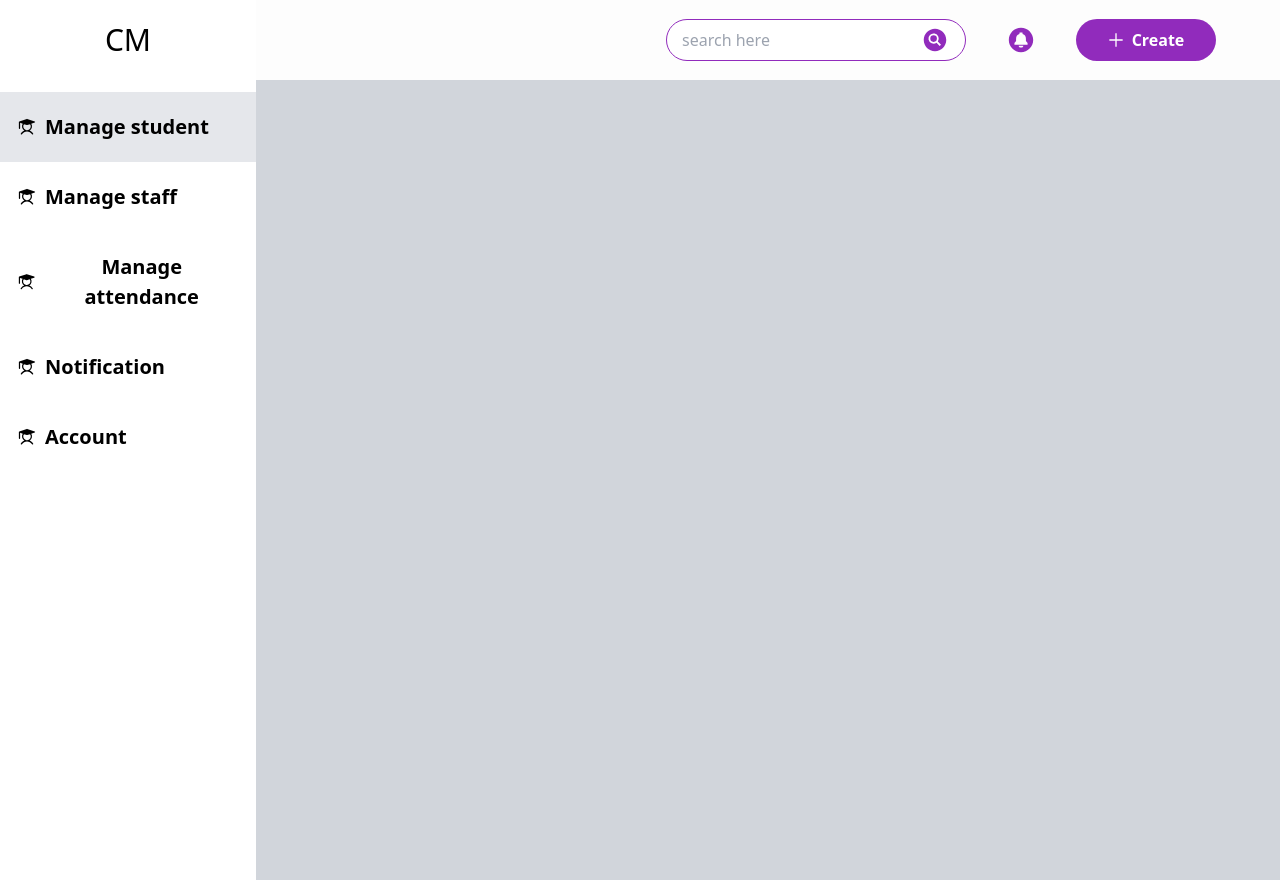
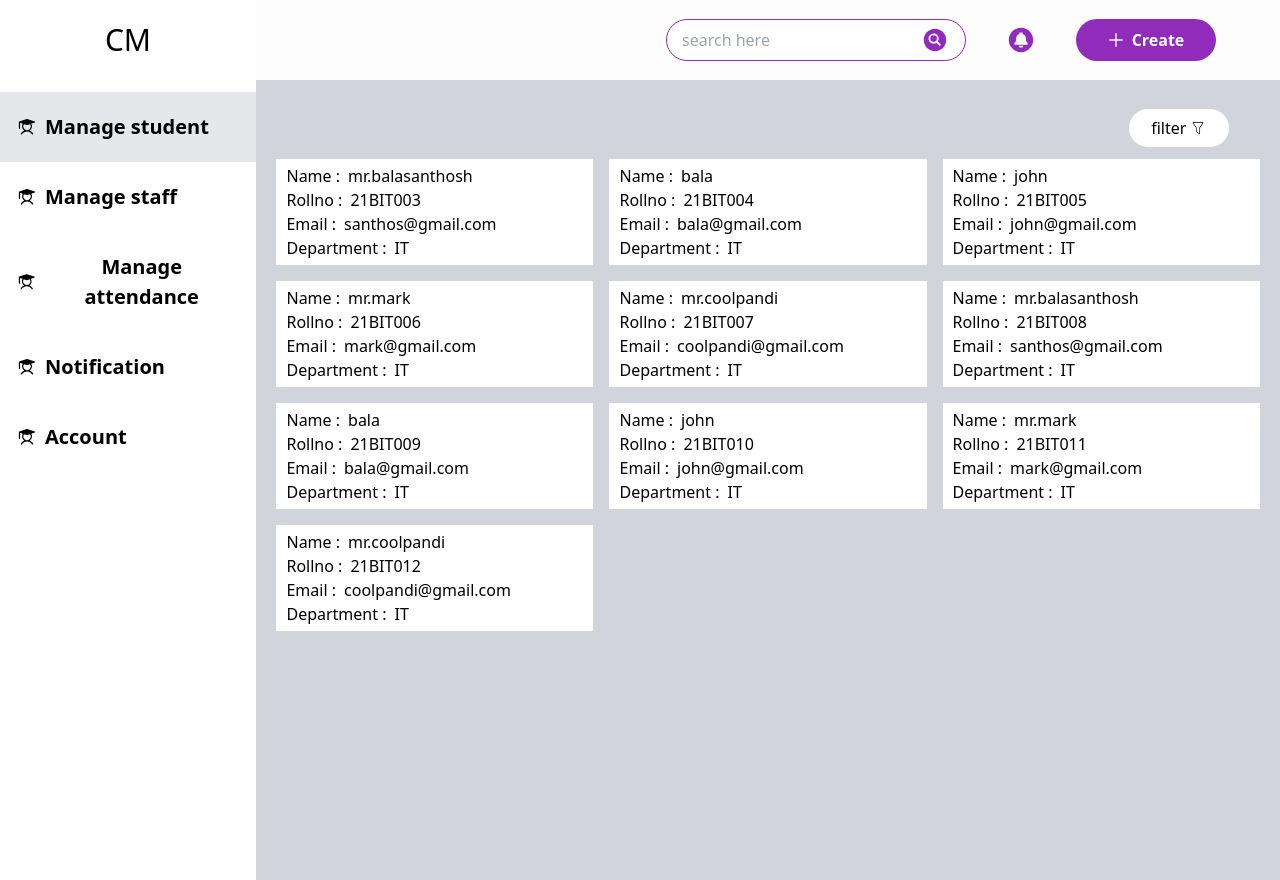
Before and after one commit to BALASANTHOSH01/Student_Alert_Client, a React (Vite) app: page /dashboard/manage-student in a window 1280 px wide. Built offline with nearby package versions, Linux system fonts and the light colour scheme.

Commit message:
student profile updation and routing

```diff
--- a/src/components/ManageStudent/CreationForm.tsx
+++ b/src/components/ManageStudent/CreationForm.tsx
@@ -9,7 +9,7 @@ interface CreationFormProps {
 
 const CreationForm: React.FC<CreationFormProps> = ({ closeForm }) => {
   return (
-    <div className=' px-[2%] py-[2%] w-[600px] text-center fixed top-[20%] left-[40%] bg-white mx-auto'>
+    <div className=' px-[2%] py-[2%] w-[600px] text-center fixed top-[20%] left-[40%] bg-white mx-auto z-50'>
 
       <div className=" absolute right-[1%] top-[1%] p-2  text-[22px] bg-red-500 text-white cursor-pointer " onClick={closeForm}>
         <CrossIcon />
--- a/src/components/ManageStudent/ManageStudent.tsx
+++ b/src/components/ManageStudent/ManageStudent.tsx
@@ -1,11 +1,14 @@
 import { useEffect, useState } from "react";
-import { Button } from "../ReusableComponents/index.ts";
-import { RiAddLargeLine as AddIcon } from "react-icons/ri";
+import { useSelector } from "react-redux";
 import {CreationForm} from "./index.ts";
-import { useSelector } from "react-redux";
 import { RootState } from "../../app/store.ts";
 import { useAppDispatch } from "../../features/index.ts";
 import { setFormFor } from "../../features/formCreation/formCreation.ts";
+import StudentCard from "./StudentCard.tsx";
+import {motion} from "framer-motion";
+
+// Icons
+import { CiFilter as FilterIcon } from "react-icons/ci";
 
 const ManageStudent = () => {
  const formFor = useSelector((state:RootState)=>state.formCreation.formFor);
@@ -26,11 +29,21 @@ const dispatch = useAppDispatch();
 };
 
   return (
-    <div className="">
+    <div className="px-[2%] py-[2%] relative">
+
+    {/** Filter Option */}
+    <motion.div whileTap={{scale:0.7}} className=" flex flex-row items-center gap-1 rounded-[25px] w-[100px] px-[10px] py-[7px] absolute right-[5%] top-[5%] bg-white text-center justify-center cursor-pointer">
+      <h1>filter</h1>
+      <FilterIcon/>
+    </motion.div>
 
       {
         showStudentForm && <CreationForm closeForm={closeForm} />
       }
+
+      <div className=" mt-[6%]">
+      <StudentCard/>
+      </div>
 
     </div>
   )
--- /dev/null
+++ b/src/components/ManageStudent/ProfileField.tsx
@@ -0,0 +1,18 @@
+import React from 'react'
+
+interface ProfileFieldProps {
+    label:string,
+    data:string | number
+}
+
+const ProfileField:React.FC<ProfileFieldProps> = ({label,data}) => {
+    return (
+        <div className=' flex flex-row items-center gap-5'>
+            <p className='w-[140px]'>{label}</p>
+            :
+            <p className=''>{data}</p>
+        </div>
+    )
+}
+
+export default ProfileField;
--- /dev/null
+++ b/src/components/ManageStudent/StudentCard.tsx
@@ -0,0 +1,47 @@
+import React from 'react'
+import StudentDetails from './StudentDetails';
+import { Link } from 'react-router-dom';
+
+const StudentCard = () => {
+    return (
+        <div>
+            <div className=' grid grid-cols-3 gap-4'>
+                {
+                    StudentDetails.map((student) => (
+                        <Link to={`/dashboard/student/${student.rollno}`} key={student.id} className='group bg-white cursor-pointer hover:bg-gray-100 flex flex-row relative'>
+
+                            <div className=' px-[10px] py-[5px]'>
+                                <div className=' flex flex-row items-center gap-2'>
+                                    <p>Name :</p>
+                                    <p>{student.name}</p>
+                                </div>
+
+                                <div className=' flex flex-row items-center gap-2' >
+                                    <p>Rollno :</p>
+                                    <p>{student.rollno}</p>
+                                </div>
+
+                                <div className=' flex flex-row items-center gap-2' >
+                                    <p>Email :</p>
+                                    <p>{student.email}</p>
+                                </div>
+
+                                <div className=' flex flex-row items-center gap-2' >
+                                    <p>Department :</p>
+                                    <p>{student.department}</p>
+                                </div>
+                            </div>
+
+                            <div className=' bg-white w-[60px] h-full group-hover:bg-[--primary-purpel] absolute right-0 duration-300'>
+
+                            </div>
+                        </Link>
+
+                    ))
+                }
+            </div>
+        </div>
+    )
+}
+
+export default StudentCard;
--- /dev/null
+++ b/src/components/ManageStudent/StudentDetails.ts
@@ -0,0 +1,154 @@
+const StudentDetails = [
+  {
+    id:"1",
+    name: "mr.balasanthosh",
+    rollno: "21BIT003",
+    email: "santhos@gmail.com",
+    department: "IT",
+    year: 6,
+    section: "1",
+    totalPresent: 11,
+    totalAbsent: 20,
+    phoneNumber: "xxxxx",
+    parentNumber: "xxxxx",
+    batch: "2021",
+    institute: "institute id",
+  },
+  {
+    id:"2",
+    name: "bala",
+    rollno: "21BIT004",
+    email: "bala@gmail.com",
+    department: "IT",
+    year: 6,
+    section: "1",
+    totalPresent: 11,
+    totalAbsent: 20,
+    phoneNumber: "xxxxx",
+    parentNumber: "xxxxx",
+    batch: "2021",
+    institute: "institute id",
+  },
+  {
+    id:"3",
+    name: "john",
+    rollno: "21BIT005",
+    email: "john@gmail.com",
+    department: "IT",
+    year: 6,
+    section: "1",
+    totalPresent: 11,
+    totalAbsent: 20,
+    phoneNumber: "xxxxx",
+    parentNumber: "xxxxx",
+    batch: "2021",
+    institute: "institute id",
+  },
+  {
+    id:"4",
+    name: "mr.mark",
+    rollno: "21BIT006",
+    email: "mark@gmail.com",
+    department: "IT",
+    year: 6,
+    section: "1",
+    totalPresent: 11,
+    totalAbsent: 20,
+    phoneNumber: "xxxxx",
+    parentNumber: "xxxxx",
+    batch: "2021",
+    institute: "institute id",
+  },
+  {
+    id:"5",
+    name: "mr.coolpandi",
+    rollno: "21BIT007",
+    email: "coolpandi@gmail.com",
+    department: "IT",
+    year: 6,
+    section: "1",
+    totalPresent: 11,
+    totalAbsent: 20,
+    phoneNumber: "xxxxx",
+    parentNumber: "xxxxx",
+    batch: "2021",
+    institute: "institute id",
+  },
+  {
+    id:"1",
+    name: "mr.balasanthosh",
+    rollno: "21BIT008",
+    email: "santhos@gmail.com",
+    department: "IT",
+    year: 6,
+    section: "1",
+    totalPresent: 11,
+    totalAbsent: 20,
+    phoneNumber: "xxxxx",
+    parentNumber: "xxxxx",
+    batch: "2021",
+    institute: "institute id",
+  },
+  {
+    id:"2",
+    name: "bala",
+    rollno: "21BIT009",
+    email: "bala@gmail.com",
+    department: "IT",
+    year: 6,
+    section: "1",
+    totalPresent: 11,
+    totalAbsent: 20,
+    phoneNumber: "xxxxx",
+    parentNumber: "xxxxx",
+    batch: "2021",
+    institute: "institute id",
+  },
+  {
+    id:"3",
+    name: "john",
+    rollno: "21BIT010",
+    email: "john@gmail.com",
+    department: "IT",
+    year: 6,
+    section: "1",
+    totalPresent: 11,
+    totalAbsent: 20,
+    phoneNumber: "xxxxx",
+    parentNumber: "xxxxx",
+    batch: "2021",
+    institute: "institute id",
+  },
+  {
+    id:"4",
+    name: "mr.mark",
+    rollno: "21BIT011",
+    email: "mark@gmail.com",
+    department: "IT",
+    year: 6,
+    section: "1",
+    totalPresent: 11,
+    totalAbsent: 20,
+    phoneNumber: "xxxxx",
+    parentNumber: "xxxxx",
+    batch: "2021",
+    institute: "institute id",
+  },
+  {
+    id:"5",
+    name: "mr.coolpandi",
+    rollno: "21BIT012",
+    email: "coolpandi@gmail.com",
+    department: "IT",
+    year: 6,
+    section: "1",
+    totalPresent: 11,
+    totalAbsent: 20,
+    phoneNumber: "xxxxx",
+    parentNumber: "xxxxx",
+    batch: "2021",
+    institute: "institute id",
+  },
+];
+
+export default StudentDetails;
--- /dev/null
+++ b/src/components/ManageStudent/StudentProfile.tsx
@@ -0,0 +1,68 @@
+import React, { useState, useEffect } from 'react';
+import { useParams } from 'react-router-dom';
+import StudentDetails from './StudentDetails';  // Adjust path as needed
+import { Student } from '../../features/user/userType'; // Ensure correct path
+import ProfileField from './ProfileField';
+
+import { FiEdit as EditIcon } from "react-icons/fi";
+import {motion} from "framer-motion";
+
+const StudentProfile: React.FC = () => {
+  const { rollno } = useParams<{ rollno: string }>(); // Ensure correct typing for useParams
+  const [data, setData] = useState<Student | string>(""); // Initialize with empty string for default
+
+  useEffect(() => {
+    // Find the student based on the rollno from URL params
+    const findStudent = StudentDetails.find((student) => student.rollno === rollno);
+
+    // Update the state with the found student or a message if not found
+    if (!findStudent) {
+      setData("No Data Match");
+    } else {
+      setData(findStudent);
+    }
+  }, [rollno]); // Re-run effect when rollno changes
+
+  const firstLetter = (name: string) => {
+    return name.charAt(0).toUpperCase();
+  }
+
+  return (
+    <div>
+      {
+        typeof data === "string" ? (
+          <div>{data}</div>
+        ) : (
+          <div className=' w-[500px] text-[20px] flex flex-col items-center bg-white px-[2%] py-[2%] mx-auto my-[5%]'>
+
+            <motion.div whileTap={{scale:0.6}} className=' absolute right-[5%] top-[5%] flex flex-row gap-2 items-center px-[12px] py-[8px] bg-gray-100 cursor-pointer hover:bg-gray-200 duration-200'>
+              <p>Edit Details</p>
+              <EditIcon className='text-[--primary-purpel]' />
+            </motion.div>
+
+            <div className=' p-2 bg-gray-200 rounded-[50%] text-center w-[50px] h-[50px] my-[2%]'>
+              {firstLetter(data.name)}
+            </div>
+
+            <div>
+              <ProfileField label="Name" data={data.name} />
+              <ProfileField label="Email" data={data.email} />
+              <ProfileField label="Rollno" data={data.rollno} />
+              <ProfileField label="Department" data={data.department} />
+              <ProfileField label="Year" data={data.year} />
+              <ProfileField label="Section" data={data.section} />
+              <ProfileField label="Batch" data={data.batch} />
+              <ProfileField label="TotalPresent" data={data.totalPresent} />
+              <ProfileField label="TotalAbsent" data={data.totalAbsent} />
+              <ProfileField label="PhoneNumber" data={data.phoneNumber} />
+              <ProfileField label="ParentNumber" data={data.parentNumber} />
+            </div>
+
+          </div>
+        )
+      }
+    </div>
+  );
+}
+
+export default StudentProfile;
--- a/src/components/ManageStudent/index.ts
+++ b/src/components/ManageStudent/index.ts
@@ -1,4 +1,5 @@
 import ManageStudent from "./ManageStudent";
 import CreationForm from "./CreationForm";
+import StudentProfile from "./StudentProfile";
 
-export {ManageStudent,CreationForm}
+export {ManageStudent,CreationForm,StudentProfile}
--- a/src/features/user/userType.ts
+++ b/src/features/user/userType.ts
@@ -7,7 +7,11 @@ export interface Student {
     year: number;
     section: string,
     phoneNumber: string;
+    parentNumber:string;
+    totalPresent:string;
+    totalAbsent:string;
     institute: string;
+    batch:string
 }
 
 export interface Staff {
--- a/src/main.tsx
+++ b/src/main.tsx
@@ -13,7 +13,7 @@ import { store } from "./app/store.ts";
 import {DashboardScreen} from './pages/index.ts';
 import StudentDashboard from './components/ManageStudent/ManageStudent.tsx';
 
-import {ManageStudent} from './components/ManageStudent/index.ts';
+import {ManageStudent, StudentProfile} from './components/ManageStudent/index.ts';
 import {ManageStaff} from './components/ManageStaff/index.ts';
 import {ManageAttendance} from './components/ManageAttendance/index.ts';
 import {Notification} from './components/Notification/index.ts';
@@ -61,6 +61,10 @@ const router = createBrowserRouter([
         path: "setting",
         element: <DashboardSettings/>
       },
+      {
+        path:`student/:rollno`,
+        element:<StudentProfile/>
+      }
     ]
   }
 ]);
```
